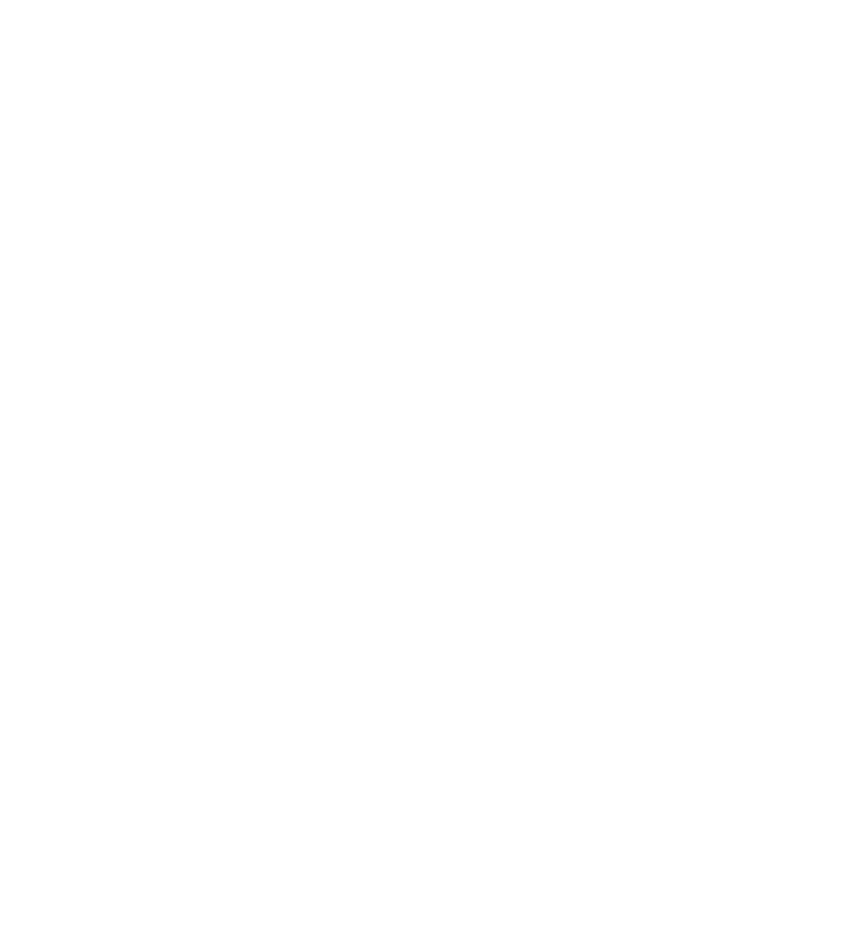
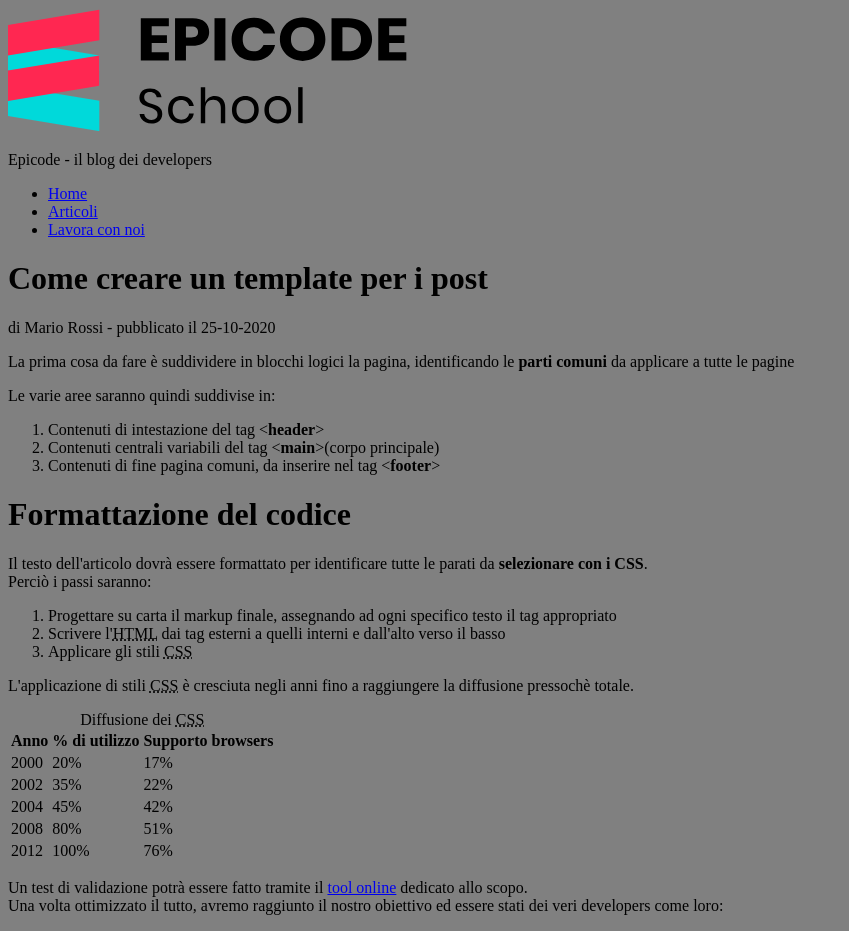
Before and after one commit to Vidied/U1-W1-D2, a plain HTML site: page index.html in a window 1280 px wide. Shown: the whole page, without its empty margins (0-849 px from the left). Before the commit the page ends 800 px from the top, so only its background shows below. Drawn offline with Linux system fonts and the light colour scheme.

Commit message:
Update index.html

```diff
--- a/index.html
+++ b/index.html
@@ -3,11 +3,120 @@
   <head>
     <meta charset="UTF-8" />
     <meta name="viewport" content="width=device-width, initial-scale=1.0" />
-    <title>Document</title>
+    <title>Sviluppo di una pagina web - Blog Epicode</title>
+    <style>
+      body {
+        background-color: grey;
+      }
+      /* la pagina bianca mi acceca per questo ho cambiato il colore per lavorare meglio */
+    </style>
   </head>
   <body>
-    <header></header>
-    <main></main>
+    <header>
+      <img src="./assets/logo.svg" alt="Logo Epicode" />
+      <p>Epicode - il blog dei developers</p>
+    </header>
+    <main>
+      <div>
+        <ul>
+          <li><a href="#">Home</a></li>
+          <li><a href="#">Articoli</a></li>
+          <li><a href="#">Lavora con noi</a></li>
+        </ul>
+        <h1>Come creare un template per i post</h1>
+        <p>di Mario Rossi - pubblicato il 25-10-2020</p>
+        <p>
+          La prima cosa da fare è suddividere in blocchi logici la pagina,
+          identificando le <b>parti comuni</b> da applicare a tutte le pagine
+        </p>
+        <p>Le varie aree saranno quindi suddivise in:</p>
+        <ol>
+          <li>
+            Contenuti di intestazione del tag &lt;<strong>header</strong>&gt;
+          </li>
+          <li>
+            Contenuti centrali variabili del tag
+            &lt;<strong>main</strong>&gt;(corpo principale)
+          </li>
+          <li>
+            Contenuti di fine pagina comuni, da inserire nel tag
+            &lt;<strong>footer</strong>&gt;
+          </li>
+        </ol>
+      </div>
+      <div>
+        <h1>Formattazione del codice</h1>
+        <p>
+          Il testo dell'articolo dovrà essere formattato per identificare tutte
+          le parati da <b>selezionare con i CSS</b>. <br />
+          Perciò i passi saranno:
+        </p>
+        <ol>
+          <li>
+            Progettare su carta il markup finale, assegnando ad ogni specifico
+            testo il tag appropriato
+          </li>
+          <li>
+            Scrivere l'<abbr title="Hyper Text Markup Language">HTML</abbr> dai
+            tag esterni a quelli interni e dall'alto verso il basso
+          </li>
+          <li>
+            Applicare gli stili <abbr title="Cascading Style Sheet">CSS</abbr>
+          </li>
+        </ol>
+        <p>
+          L'applicazione di stili
+          <abbr title="Cascading Style Sheet">CSS</abbr> è cresciuta negli anni
+          fino a raggiungere la diffusione pressochè totale.
+        </p>
+        <table>
+          <caption>
+            Diffusione dei
+            <abbr title="Cascading Style Sheet">CSS</abbr>
+          </caption>
+          <thead>
+            <tr>
+              <th>Anno</th>
+              <th>% di utilizzo</th>
+              <th>Supporto browsers</th>
+            </tr>
+          </thead>
+          <tbody>
+            <tr>
+              <td>2000</td>
+              <td>20%</td>
+              <td>17%</td>
+            </tr>
+            <tr>
+              <td>2002</td>
+              <td>35%</td>
+              <td>22%</td>
+            </tr>
+            <tr>
+              <td>2004</td>
+              <td>45%</td>
+              <td>42%</td>
+            </tr>
+            <tr>
+              <td>2008</td>
+              <td>80%</td>
+              <td>51%</td>
+            </tr>
+            <tr>
+              <td>2012</td>
+              <td>100%</td>
+              <td>76%</td>
+            </tr>
+          </tbody>
+        </table>
+        <p>
+          Un test di validazione potrà essere fatto tramite il
+          <a href="#">tool online</a> dedicato allo scopo. <br />
+          Una volta ottimizzato il tutto, avremo raggiunto il nostro obiettivo
+          ed essere stati dei veri developers come loro:
+        </p>
+      </div>
+    </main>
     <footer></footer>
   </body>
 </html>
```
